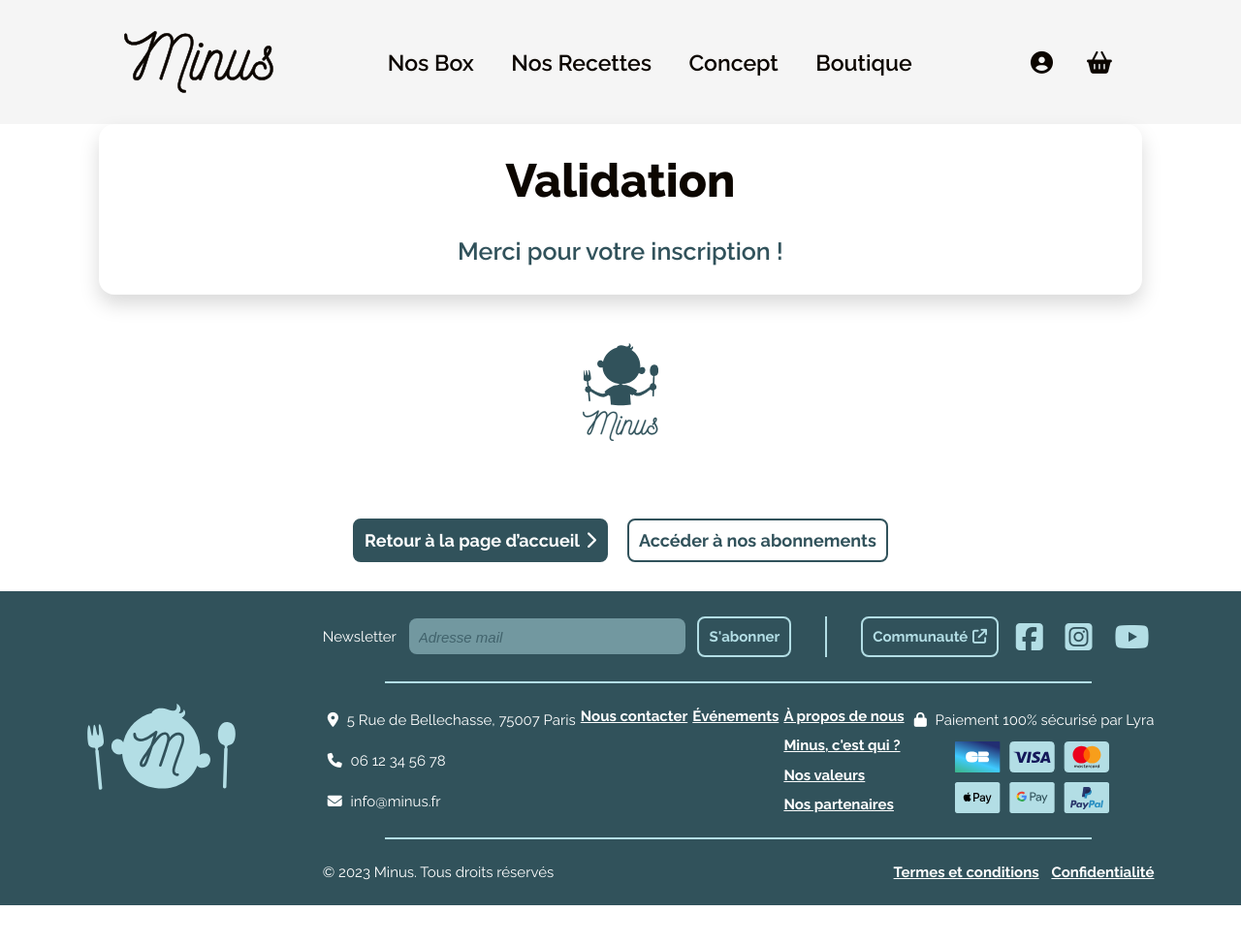
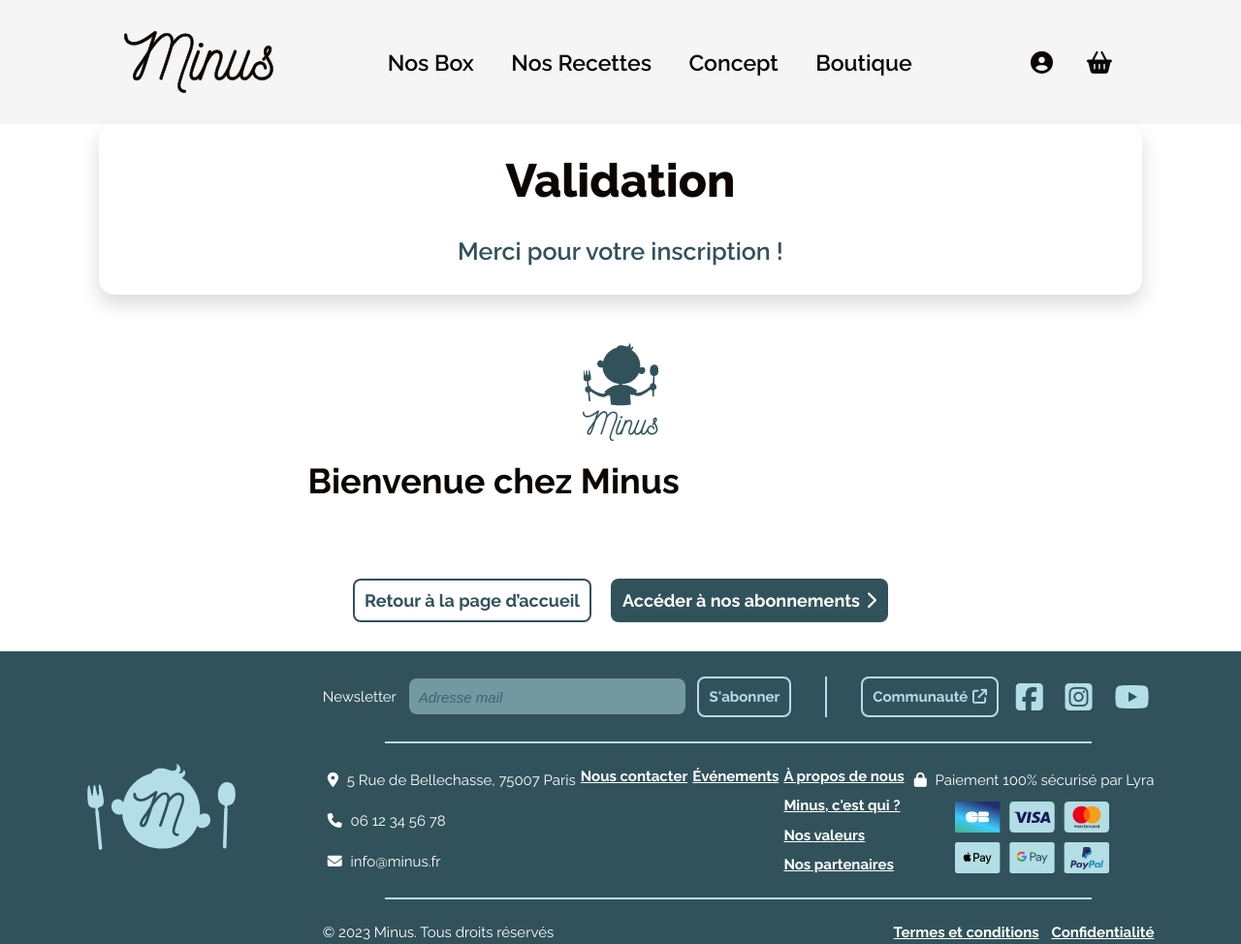
Before and after one commit to tikiid/Minus-project-Team-9, a plain HTML site: page inscription_payment/validation.html in a window 1280 px wide. Shown: the whole page at 97% size. Before the commit the page ends 934 px from the top, so only its background shows below. Drawn offline with Linux system fonts and the light colour scheme; files whose address does not match are found by name.

Commit message:
validation

```diff
--- a/inscription_payment/validation.html
+++ b/inscription_payment/validation.html
@@ -33,11 +33,12 @@
 
         <div class="champsaremplir">
             <img class="logogrande" src="../img/logos/logogrande.svg" alt="">
-
+            <h2>Bienvenue chez Minus</h2>
              </div>
             <div class="deuxboutons">
-                <a href="" class="bouton-icone bleu-f hover suivant">Retour à la page d’accueil</a>
-                <a href="" class="bouton bleu-f suivant">Accéder à nos abonnements</a>
+                <a href="" class="bouton bleu-f suivant">Retour à la page d’accueil</a>
+                <a href="" class="bouton-icone bleu-f hover suivant">Accéder à nos abonnements</a>
+
             </div>
 
         </div>
```
Also changed, not shown: inscription_payment/payment.html (+1 -1 lines).
